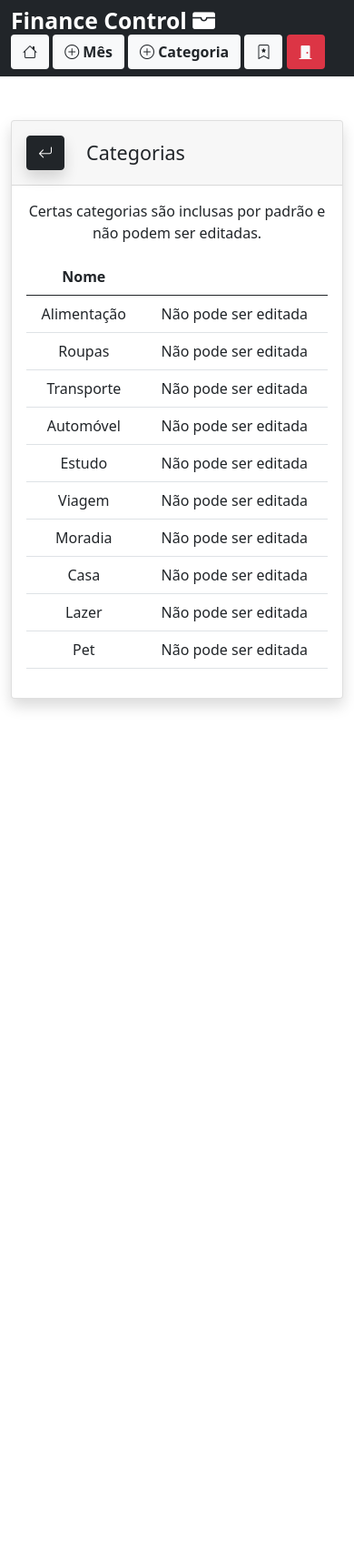
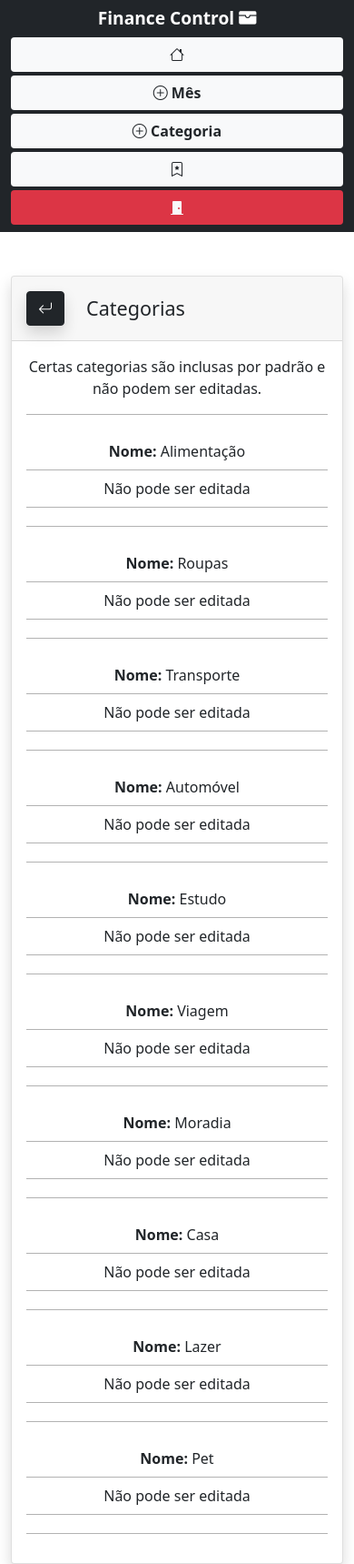
Before and after one commit to pedrohaveloso/finance, a PHP site: page /list_categories.php in a window 390 px wide. Shown: the whole page at 91% size. Before the commit the page ends 779 px from the top, so only its background shows below. Run offline with PHP 8.4, Linux system fonts and the light colour scheme; the visitor is signed in with stand-in values (Sample User, id 1); data comes from the database, SQL or seed files in the repository.

Commit message:
Enhance navbar styling and improve table responsiveness; add required attributes to form fields; Readme

```diff
--- a/components/navbar.php
+++ b/components/navbar.php
@@ -6,14 +6,15 @@ function navbar(): void
 
     <nav class="navbar navbar-expand-lg bg-dark text-white">
         <div class="container-fluid d-flex align-items-center">
-            <a href="index.php" style="text-decoration: inherit; color: inherit;">
+            <a href="index.php" class="navbar-app-title"
+                style="text-decoration: inherit; color: inherit;">
                 <h2 class="mb-0 fw-bold">
                     Finance Control
                     <i class="bi bi-wallet-fill"></i>
                 </h2>
             </a>
 
-            <div>
+            <div class="navbar-app-menu">
                 <a class="btn bg-light fw-bold" href="index.php">
                     <i class="bi bi-house"></i>
                 </a>
--- a/components/page_start.php
+++ b/components/page_start.php
@@ -49,13 +49,95 @@ function page_start(?string $title = null): void
                 border-radius: 0 0 1rem 1rem;
             }
 
+            table {
+                text-align: left;
+                border-spacing: 0
+            }
+
+            table thead th,
+            table thead td {
+                text-transform: uppercase
+            }
+
+            table th,
+            table td {
+                padding: 10px 15px
+            }
+
+            @media (max-width: 800px) {
+                table {
+                    width: 100%
+                }
+
+                table td,
+                table th {
+                    padding-bottom: 5px
+                }
+
+                table thead tr {
+                    display: none
+                }
+
+                table tbody tr {
+                    display: flex;
+                    flex-direction: column;
+                    border-bottom: 1px solid rgba(0, 0, 0, .3);
+                    padding: 20px 0
+                }
+
+                table tbody tr:first-child {
+                    border-top: 1px solid rgba(0, 0, 0, .3)
+                }
+
+                table tbody tr+tr {
+                    padding-top: 20px
+                }
+
+                table td[data-label]:before {
+                    content: attr(data-label);
+                    font-weight: 700
+                }
+
+                table tbody tr:nth-child(odd) {
+                    background-color: transparent
+                }
+
+                table>tbody>tr>td {
+                    border-top: 0
+                }
+            }
+
             @media (max-width: 768px) {
                 .navbar-nav {
                     flex-direction: column;
                 }
 
+                .navbar-app-title {
+                    display: flex;
+                    align-items: center;
+                    justify-content: center;
+                    width: 100%;
+                }
+
+                .navbar-app-title h2 {
+                    font-size: 1.2rem;
+                    text-align: center;
+                }
+
                 .navbar-nav .btn {
                     margin-bottom: 5px;
+                }
+
+                .navbar-app-menu {
+                    display: flex;
+                    gap: 4px;
+                    margin-top: 10px;
+                    flex-direction: column;
+                    width: 100%;
+                }
+
+                .navbar-app-menu * {
+                    width: 100%;
                 }
             }
         </style>
--- a/create_transaction.php
+++ b/create_transaction.php
@@ -103,7 +103,7 @@ if (empty($_GET['transaction_id'])) {
                             <label for="description">Descrição</label>
 
                             <textarea name="description" id="description"
-                                rows="3"
+                                rows="3" required
                                 class="form-control"><?= $transaction['description'] ?? '' ?></textarea>
                         </div>
 
@@ -111,6 +111,7 @@ if (empty($_GET['transaction_id'])) {
                             <label for="value">Valor</label>
 
                             <input type="number" id="value" name="value"
+                                step="0.01" required
                                 value="<?= $transaction['value'] ?? '' ?>"
                                 class="form-control">
                         </div>
--- a/list_categories.php
+++ b/list_categories.php
@@ -46,7 +46,7 @@ $categories = $conn->query($query)->fetch_all(MYSQLI_ASSOC);
 
                             <?php foreach ($categories as $category): ?>
                                 <tr>
-                                    <td class="align-middle">
+                                    <td data-label="Nome: " class="align-middle">
                                         <?= $category['name'] ?>
                                     </td>
 
```
Also changed, not shown: index.php (+11 -8 lines), readme.md, readme/finance_create_category.png (added), readme/finance_create_month.png (added), readme/finance_create_transaction.png (added), readme/finance_index.png (added), readme/finance_list_categories.png (added), readme/finance_login.png (added), readme/finance_register.png (added).
